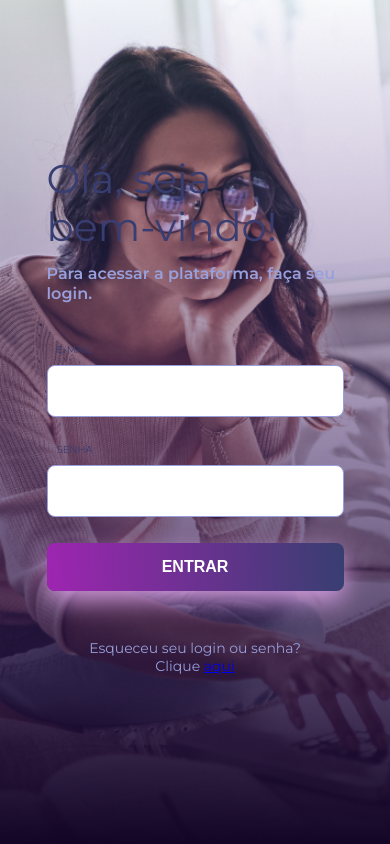
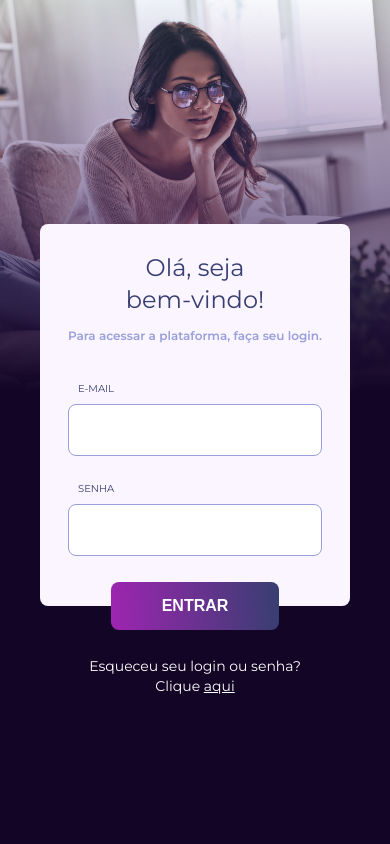
Before and after one commit to villasboas/desafio-wiser, a Next.js app: page /auth/login in a window 390 px wide. Built offline with nearby package versions, Linux system fonts and the light colour scheme.

Commit message:
styles: add mobile visualization

```diff
--- a/app/components/Text/index.ts
+++ b/app/components/Text/index.ts
@@ -6,6 +6,11 @@ export const Title = styled.h1`
   font-size: 40px;
   color: #383e71;
   margin: 0;
+
+  @media (max-width: 576px) {
+    line-height: 32px;
+    font-size: 24px;
+  }
 `;
 
 export const Subtitle = styled.h2`
@@ -13,6 +18,10 @@ export const Subtitle = styled.h2`
   font-weight: 600;
   font-size: 16px;
   color: #989fdb;
+
+  @media (max-width: 576px) {
+    font-size: 12px;
+  }
 `;
 
 export default {
--- a/app/layouts/AuthLayout/_styles.ts
+++ b/app/layouts/AuthLayout/_styles.ts
@@ -19,9 +19,13 @@ export const Container = styled.div`
 export const Background: any = styled.div`
   background-image: url("/images/gradient.png"), url("/images/background.png");
   background-position: center;
+  background-color: #130525;
   background-size: cover;
 
   @media (max-width: 576px) {
+    background-repeat: no-repeat;
+    background-position: top;
+    background-size: 100%;
     position: absolute;
     height: 100%;
     width: 100%;
@@ -34,6 +38,7 @@ export const Content = styled.div`
   @media (max-width: 576px) {
     background: transparent;
     position: absolute;
+    display: flex;
     height: 100%;
     width: 100%;
   }
--- a/app/layouts/BasicLayout/_styles.ts
+++ b/app/layouts/BasicLayout/_styles.ts
@@ -7,4 +7,10 @@ export const GlobalStyle = createGlobalStyle`
         padding: 0;
         margin: 0;
     }
+
+  @media (max-width: 576px) {
+    .mobile-text-center {
+        text-align: center;
+    }
+  }
 `;
--- a/pages/auth/login/_styles.tsx
+++ b/pages/auth/login/_styles.tsx
@@ -10,13 +10,52 @@ export const Card = styled.div`
 
   p {
     text-align: center;
+    line-height: 20px;
     margin-top: 48px;
     color: #989fdb;
     font-size: 14px;
+
+    a {
+      color: #989fdb;
+    }
   }
 
   @media (max-width: 768px) {
     max-width: 297px;
     margin: auto;
   }
+
+  @media (max-width: 576px) {
+    max-width: 311px;
+    margin: auto;
+    height: auto;
+
+    p {
+      margin-top: 50px;
+      color: white;
+
+      a {
+        color: white;
+      }
+    }
+  }
 `;
+
+export const Form = styled.form`
+  @media (max-width: 576px) {
+    background: #faf5ff;
+    border-radius: 8px;
+    position: relative;
+    margin-top: 90px;
+    padding: 28px;
+    padding-bottom: 50px;
+
+    button {
+      left: calc(50% - 84px);
+      position: absolute;
+      box-shadow: none;
+      bottom: -24px;
+      width: 168px;
+    }
+  }
+`;
--- a/pages/auth/login/index.tsx
+++ b/pages/auth/login/index.tsx
@@ -2,13 +2,14 @@ import { AuthLayout } from "app/layouts";
 import Link from "next/link";
 
 import { Button, Input, Text } from "app/components";
-import { Card } from "./_styles";
+import { Card, Form } from "./_styles";
 
 const Login: React.FC = function () {
   return (
     <AuthLayout>
       <Card>
-        <Text.Title>
+        <Form>
+          <Text.Title className="mobile-text-center">
             Olá, seja <br />
             bem-vindo!
           </Text.Title>
@@ -18,6 +19,7 @@ const Login: React.FC = function () {
           <Input label="e-mail" />
           <Input label="senha" />
           <Button>Entrar</Button>
+        </Form>
         <p>
           Esqueceu seu login ou senha? <br /> Clique <Link href="/">aqui</Link>
         </p>
```
Lines whose indentation alone changed are shown as unchanged.
